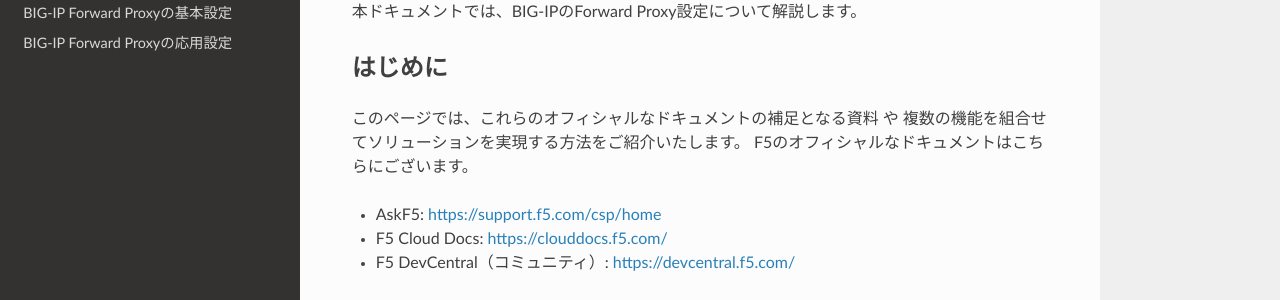
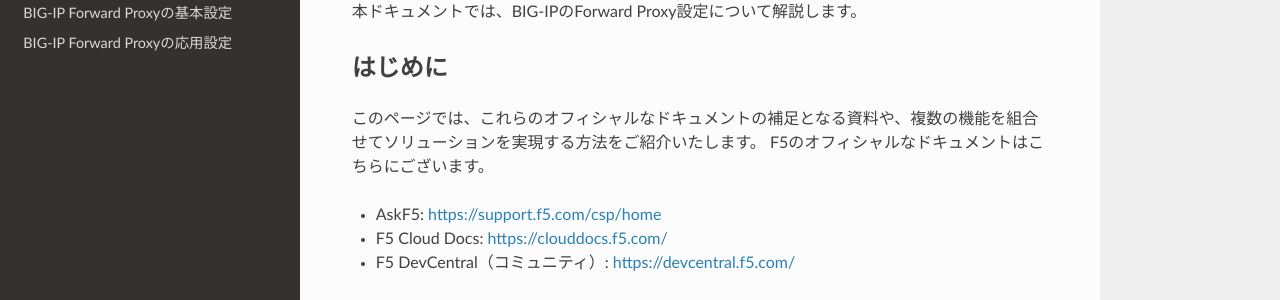
Before and after one commit to ttsuji777/bigip-fwdproxy-jp, a Sphinx documentation site: the page built from docs/index.rst, in a window 1280 px wide and 1128 px high. Shown: the part 168-468 px from the top of the window. Built offline with Sphinx 7.4.7 and the Read the Docs theme 2.0.0, drawn with Linux system fonts in a browser that asks for light colours.

Commit message:
no message

```diff
--- a/docs/index.rst
+++ b/docs/index.rst
@@ -8,7 +8,7 @@
 
 はじめに
 --------------------------------
-このページでは、これらのオフィシャルなドキュメントの補足となる資料 や 複数の機能を組合せてソリューションを実現する方法をご紹介いたします。
+このページでは、これらのオフィシャルなドキュメントの補足となる資料や、複数の機能を組合せてソリューションを実現する方法をご紹介いたします。
 F5のオフィシャルなドキュメントはこちらにございます。
 
 - AskF5: https://support.f5.com/csp/home
```
